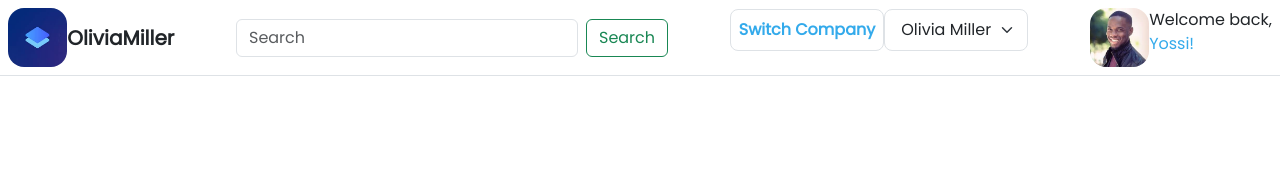
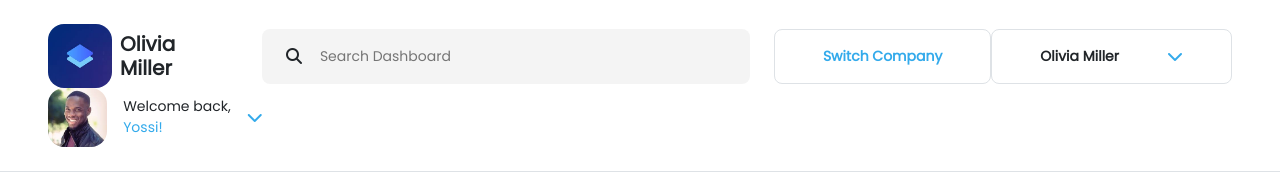
Before and after one commit to ChaitanyaLonarkar/Bootstap, a plain HTML site: page index.html in a window 1280 px wide. Drawn offline with nearby package versions, Linux system fonts and the light colour scheme.

Commit message:
navbar complete

```diff
--- a/index.html
+++ b/index.html
@@ -11,6 +11,8 @@
       integrity="sha384-QWTKZyjpPEjISv5WaRU9OFeRpok6YctnYmDr5pNlyT2bRjXh0JMhjY6hW+ALEwIH"
       crossorigin="anonymous"
     />
+    <link rel="stylesheet" href="https://cdnjs.cloudflare.com/ajax/libs/font-awesome/6.5.2/css/all.min.css" integrity="sha512-SnH5WK+bZxgPHs44uWIX+LLJAJ9/2PkPKZ5QiAj6Ta86w+fsb2TkcmfRyVX3pBnMFcV7oQPJkl9QevSCWr3W6A==" crossorigin="anonymous" referrerpolicy="no-referrer" />
+
     <link rel="preconnect" href="https://fonts.googleapis.com" />
     <link rel="preconnect" href="https://fonts.gstatic.com" crossorigin />
     <link
@@ -20,43 +22,54 @@
     <link rel="stylesheet" href="style.css" />
   </head>
   <body>
-    <nav class="flex navbar p-2 align-items-center border-bottom">
-      <div class="logo d-flex align-items-center justify-content-center">
+    <nav class="flex navbar py-4 px-5 align-items-center border-bottom">
+      <div class="logo d-flex align-items-center justify-content-center gap-2">
         <img
           class="rounded-4"
           src="./img/logo.jpg"
           alt="logo"
-          style="width: 3.7rem"
+          style="width: 4rem"
         />
-        <h2 class="fs-5 m-0 fw-bold">Olivia</h2>
-        <h2 class="fs-5 m-0 fw-bold">Miller</h2>
+        <h2 class="fs-5 m-0 fw-bold">
+          Olivia <br />
+          Miller
+        </h2>
       </div>
-      <form class="d-flex" role="search">
+      <div class="sAndA  d-flex align-items-center justify-content-center border-right border-left gap-4 ">
+          <div class="search  py-3 px-4 d-flex gap-3 rounded-3 align-items-center" style="background-color: rgb(203 203 203 / 22%);">
+            <i class="fa-solid fa-magnifying-glass"></i>
             <input
-          class="form-control me-2"
+            class=" me-2 border-0 bg-transparent
+            "
             type="search"
-          placeholder="Search"
+            placeholder="Search Dashboard"
             aria-label="Search"
+            style="outline: none; font-size:14px; width:25rem"
             />
-        <button class="btn btn-outline-success" type="submit">Search</button>
-      </form>
+          </div>
         <div class="company d-flex align-items-center justify-content-center">
           <div class="switch">
-          <p class="fw-bold text-blue p-2 border rounded-3">Switch Company</p>
+            <p class="fw-bold text-blue px-5 py-3 border rounded-3 m-0" style="font-size: 14px;">Switch Company</p>
+
           </div>
-        <div class="companies">
-          <select
-            class="form-select form-select-lg mb-3 fs-6"
+          <div class="companies d-flex align-items-center justify-content-between border rounded-3 px-5 py-3 gap-5 ">
+            <p class="fw-bold text-blue  m-0" style="font-size: 14px;">Olivia Miller</p>
+            <i class="fa-solid fa-chevron-down" style="color: #33aaeb;"></i>
+
+            <!-- <select
+              class="form-select form-select-lg  p-3 fs-6"
               aria-label="Large select example"
             >
               <option selected>Olivia Miller</option>
               <option value="Amazon">Amazon</option>
               <option value="Amazon">Amazon</option>
               <option value="Amazon">Amazon</option>
-          </select>
+            </select> -->
           </div>
         </div>
-      <div class="profile d-flex ">
+      </div>
+
+      <div class="profile d-flex gap-3 align-items-center">
         <div class="pic">
           <img
             class="rounded-4"
@@ -66,12 +79,14 @@
           />
         </div>
         <div class="greet">
-          <p class="m-0">
+          <p class="m-0" style="font-size: 14px;">
             Welcome back,
             <br />
             <span>Yossi!</span>
           </p>
         </div>
+        <i class="fa-solid fa-chevron-down" style="color: #33aaeb;"></i>
+
       </div>
     </nav>
   </body>
```
Lines whose indentation alone changed are shown as unchanged.
